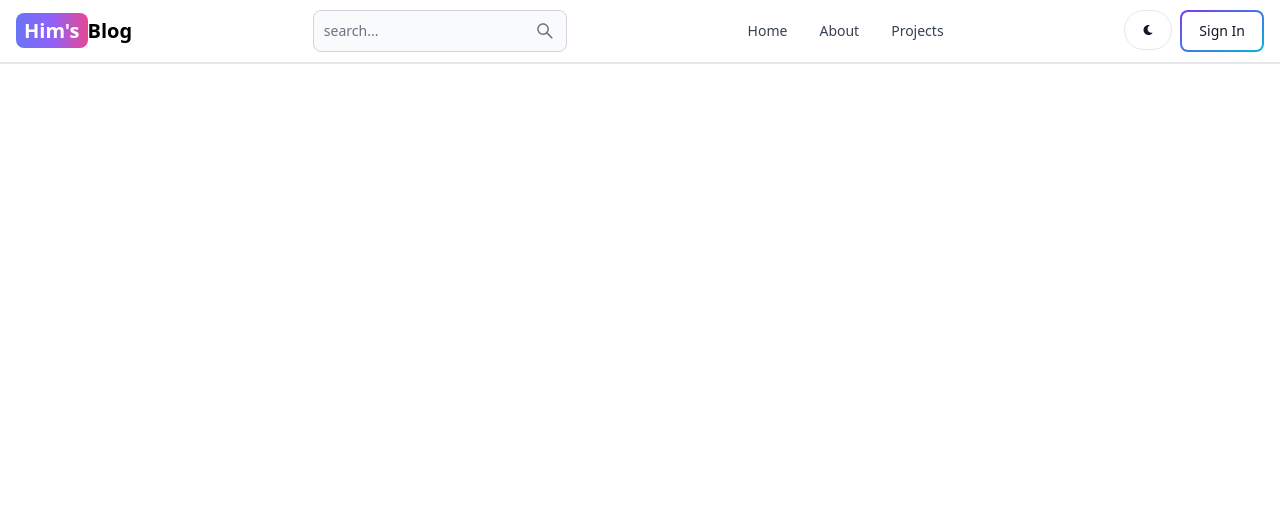
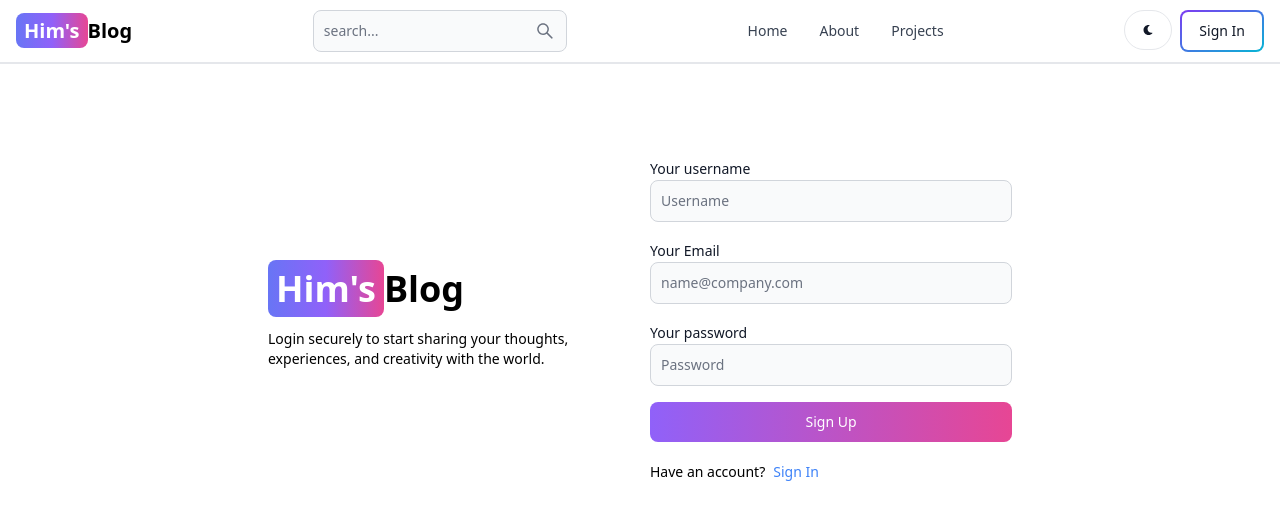
Before and after one commit to Himanshusharma83/BloggingWebSite, a React (Vite) app in the folder ClientSide/: page /signup in a window 1280 px wide. Shown: the top 520 px of the page. Built offline with nearby package versions, Linux system fonts and the light colour scheme; the HTML template or start-up script is replaced by a standard one.

Commit message:
Signup page ui

```diff
--- a/ClientSide/src/App.jsx
+++ b/ClientSide/src/App.jsx
@@ -5,7 +5,7 @@
 import SignUp from "./pages/SignUp"
 import Dashboard from "./pages/Dashboard"
 import Projects from "./pages/Projects"
-import Header from "./pages/Header"
+import Header from "./components/Header"
 function App() {
 
 
@@ -16,8 +16,8 @@
     <Routes>
       <Route path="/" element={<Home />} />
       <Route path="/about" element={<About />} />
-      <Route path="/sign-in" element={<SignIn />} />
-      <Route path="/sign-up" element={<SignUp />} />
+      <Route path="/signin" element={<SignIn />} />
+      <Route path="/signup" element={<SignUp />} />
       <Route path="/dashboard" element={<Dashboard />} />
       <Route path="/projects" element = {<Projects/>} />
     </Routes>
--- a/ClientSide/src/pages/SignUp.jsx
+++ b/ClientSide/src/pages/SignUp.jsx
@@ -1,9 +1,57 @@
-
+import { Button, Label, TextInput } from "flowbite-react";
+import { Link } from "react-router-dom";
 
 function SignUp() {
   return (
-    <div>SignUp</div>
-  )
+    <div className="min-h-screen mt-20">
+      <div className="flex p-3 max-w-3xl mx-auto flex-col md:flex-row md:items-center gap-5">
+        {/* left */}
+        <div className="flex-1">
+          <Link
+            to="/"
+            className=" whitespace-nowrap  font-bold dark:text-white text-4xl"
+          >
+            <span className="px-2 py-1 bg-gradient-to-r from-indigo-500 via-purple-500 to-pink-500 rounded-lg text-white">
+              Him&apos;s{""}
+            </span>
+            Blog
+          </Link>
+          <p className="text-sm mt-5">
+          Login securely to start sharing your thoughts, experiences, and creativity with the world.
+          </p>
+        </div>
+        {/* right */}
+        <div className="flex-1">
+          <form className="flex flex-col gap-4">
+            <div>
+              <Label value="Your username"></Label>
+              <TextInput type="text" placeholder="Username" id="username" />
+
+
+            </div>
+
+            <div>
+              <Label value="Your Email"></Label>
+              <TextInput type="text" placeholder="name@company.com" id="email" />
+
+
+            </div>
+            <div>
+              <Label value="Your password"></Label>
+              <TextInput type="text" placeholder="Password" id="password" />
+
+
+            </div>
+            <Button gradientDuoTone='purpleToPink' type="submit">Sign Up </Button>
+          </form>
+          <div className="flex gap-2 text-sm mt-5">
+            <span>Have an account?</span>
+            <Link to='/signin' className="text-blue-500">Sign In</Link>
+          </div>
+        </div>
+      </div>
+    </div>
+  );
 }
 
-export default SignUp
+export default SignUp;
```
Also changed, not shown: ClientSide/src/components/Header.jsx (renamed from ClientSide/src/pages/Header.jsx).
